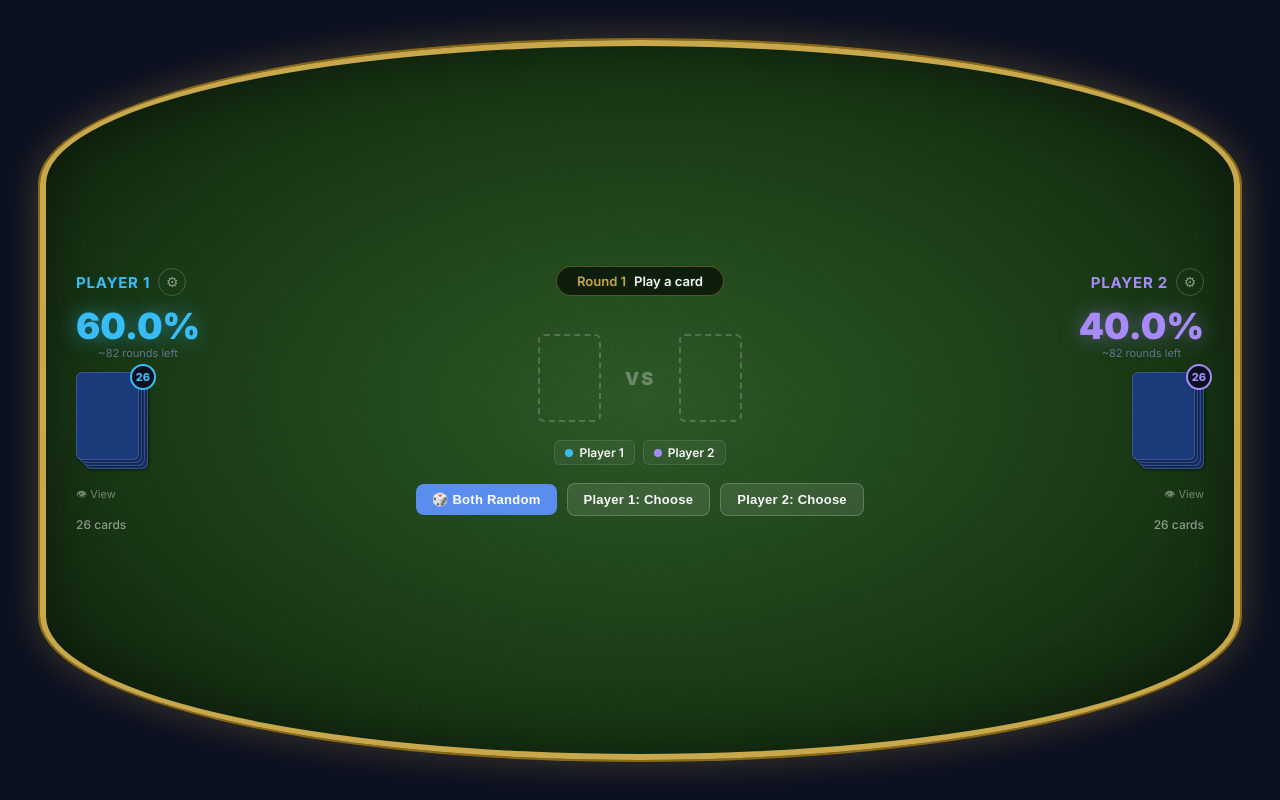
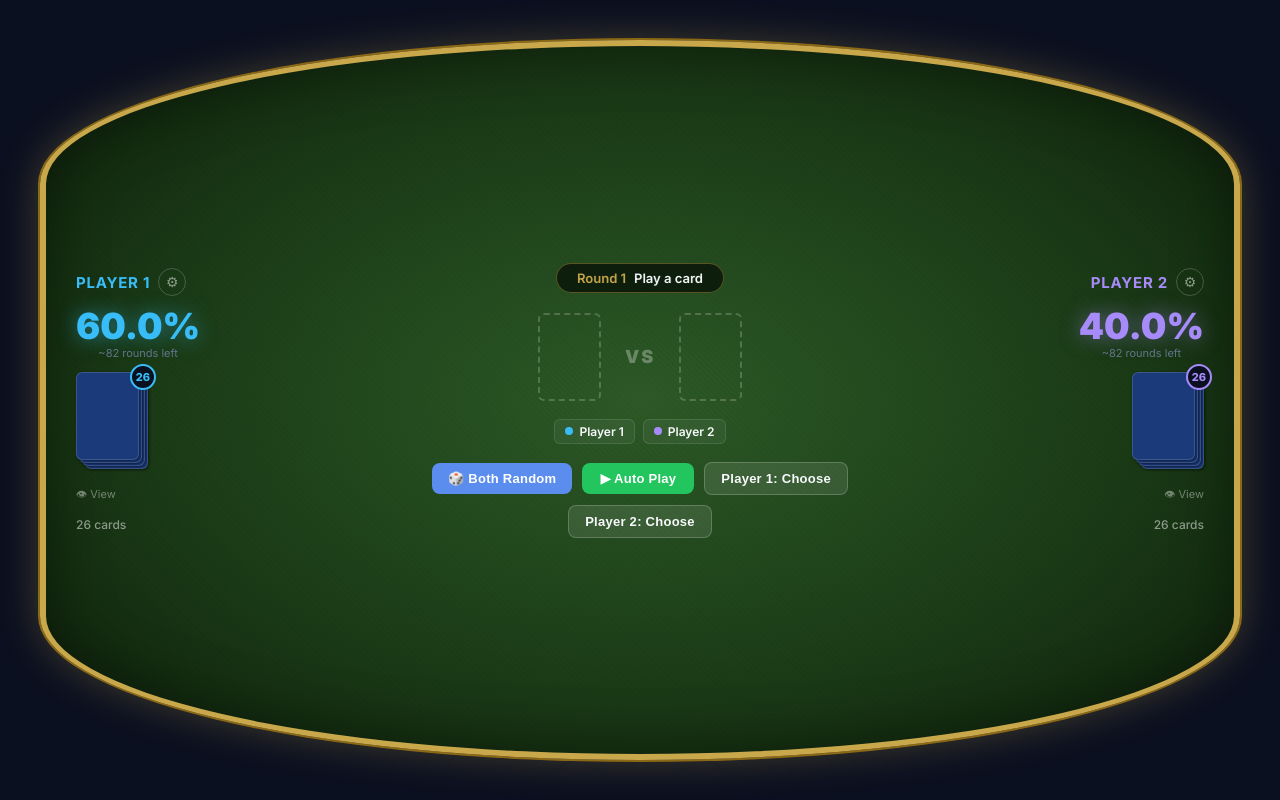
Before and after one commit to closedFist783/war-simulator, a React (Vite) app: page / in a window 1280 px wide. Both pictures are taken after a click on the button "🃏 Start Game". Built offline with nearby package versions, Linux system fonts and the light colour scheme.

Commit message:
feat: auto-play mode, fix deck viewer modal

```diff
--- a/src/components/CenterTable.tsx
+++ b/src/components/CenterTable.tsx
@@ -57,6 +57,11 @@ interface CenterTableProps {
   warFaceDownChosen: boolean;
   warP1DeciderChosen: boolean;
   warP2DeciderChosen: boolean;
+
+  // Auto-play
+  isAutoPlaying?: boolean;
+  onAutoPlay?: () => void;
+  onStopAutoPlay?: () => void;
 }
 
 export function CenterTable({
@@ -92,6 +97,9 @@ export function CenterTable({
   warFaceDownChosen,
   warP1DeciderChosen,
   warP2DeciderChosen,
+  isAutoPlaying,
+  onAutoPlay,
+  onStopAutoPlay,
 }: CenterTableProps) {
 
   const renderBattleCards = () => {
@@ -186,6 +194,11 @@ export function CenterTable({
               <button className="btn btn-primary" onClick={onPlayRandom} disabled={!p1HasCards || !p2HasCards}>
                 🎲 Both Random
               </button>
+              {isAutoPlaying ? (
+                <button className="btn btn-danger" onClick={onStopAutoPlay}>⏹ Stop</button>
+              ) : (
+                <button className="btn btn-success" onClick={onAutoPlay} disabled={!p1HasCards || !p2HasCards}>▶ Auto Play</button>
+              )}
               <button className="btn btn-secondary" onClick={onP1Choose} disabled={p1Chosen || !p1HasCards}>
                 {p1Name}: Choose
               </button>
@@ -200,6 +213,9 @@ export function CenterTable({
         return (
           <div className="controls-row">
             <div style={{ color: 'rgba(255,255,255,0.5)', fontSize: 13 }}>Playing cards…</div>
+            {isAutoPlaying && (
+              <button className="btn btn-danger" onClick={onStopAutoPlay}>⏹ Stop</button>
+            )}
           </div>
         );
 
@@ -230,6 +246,9 @@ export function CenterTable({
         return (
           <div className="controls-row">
             <div style={{ color: 'rgba(255,255,255,0.5)', fontSize: 13 }}>War cards flying…</div>
+            {isAutoPlaying && (
+              <button className="btn btn-danger" onClick={onStopAutoPlay}>⏹ Stop</button>
+            )}
           </div>
         );
 
--- a/src/components/DeckViewer.tsx
+++ b/src/components/DeckViewer.tsx
@@ -5,10 +5,12 @@ interface DeckViewerProps {
   playerName: string;
   accentColor: string;
   cards: GameCard[];
+  open: boolean;
   onClose: () => void;
 }
 
-export function DeckViewer({ playerName, accentColor, cards, onClose }: DeckViewerProps) {
+export function DeckViewer({ playerName, accentColor, cards, open, onClose }: DeckViewerProps) {
+  if (!open) return null;
   const RANK_ORDER = ['A','K','Q','J','10','9','8','7','6','5','4','3','2'];
   const SUIT_ORDER = ['♠','♣','♥','♦'];
   const sorted = [...cards].sort((a, b) => {
--- a/src/components/PokerTable.tsx
+++ b/src/components/PokerTable.tsx
@@ -162,6 +162,10 @@ export function PokerTable() {
   const [capturingCards] = useState(false);
   const [showWarBanner, setShowWarBanner] = useState(false);
 
+  // Auto-play
+  const [isAutoPlaying, setIsAutoPlaying] = useState(false);
+  const autoPlayRef = useRef<ReturnType<typeof setTimeout> | null>(null);
+
   // Refs
   const p1StackRef = useRef<HTMLDivElement>(null);
   const p2StackRef = useRef<HTMLDivElement>(null);
@@ -171,6 +175,16 @@ export function PokerTable() {
   // flyIdRef reserved for future flying card orchestration
   // const flyIdRef = useRef(0);
   const solverDebounceRef = useRef<ReturnType<typeof setTimeout> | null>(null);
+
+  // ===== AUTO-PLAY =====
+  const handleAutoPlay = useCallback(() => {
+    setIsAutoPlaying(true);
+  }, []);
+
+  const handleStopAutoPlay = useCallback(() => {
+    setIsAutoPlaying(false);
+    if (autoPlayRef.current) clearTimeout(autoPlayRef.current);
+  }, []);
 
   // ===== SOLVER =====
   const runProbUpdate = useCallback(async (h1: PlayerHandState, h2: PlayerHandState) => {
@@ -248,6 +262,37 @@ export function PokerTable() {
     // eslint-disable-next-line react-hooks/exhaustive-deps
   }, []);
 
+  // Auto-play effect
+  useEffect(() => {
+    if (!isAutoPlaying) return;
+
+    if (phase === 'game_over') {
+      setIsAutoPlaying(false);
+      return;
+    }
+
+    let fn: (() => void) | null = null;
+    if (phase === 'choosing') {
+      fn = handlePlayRandom;
+    } else if (phase === 'revealed' || phase === 'war_revealed' || phase === 'round_end') {
+      fn = handleNextRound;
+    } else if (phase === 'war_setup' || phase === 'war_facedown') {
+      fn = handleWarFaceDownRandom;
+    } else if (phase === 'war_deciding') {
+      fn = handleWarDecidingRandom;
+    }
+    // Other phases (animating etc): do nothing, wait for next render
+
+    if (fn) {
+      autoPlayRef.current = setTimeout(fn, 80);
+    }
+
+    return () => {
+      if (autoPlayRef.current) clearTimeout(autoPlayRef.current);
+    };
+  // eslint-disable-next-line react-hooks/exhaustive-deps
+  }, [isAutoPlaying, phase]);
+
   // ===== HAND MANAGEMENT =====
   const deductCard = (hand: PlayerHandState, rank: Rank): PlayerHandState => {
     const idx = hand.cards.findIndex(c => c.rank === rank);
@@ -284,6 +329,8 @@ export function PokerTable() {
 
   // ===== GAME FLOW =====
   const handleStartGame = () => {
+    setIsAutoPlaying(false);
+    if (autoPlayRef.current) clearTimeout(autoPlayRef.current);
     setPhase('choosing');
     setRoundNumber(1);
     setPotSize(0);
@@ -814,6 +861,9 @@ export function PokerTable() {
             warFaceDownChosen={warFaceDownChosen}
             warP1DeciderChosen={warP1DeciderChosen}
             warP2DeciderChosen={warP2DeciderChosen}
+            isAutoPlaying={isAutoPlaying}
+            onAutoPlay={handleAutoPlay}
+            onStopAutoPlay={handleStopAutoPlay}
           />
 
           {/* P2 - right side */}
@@ -836,15 +886,21 @@ export function PokerTable() {
           {/* WAR banner overlay */}
           <WarBanner visible={showWarBanner} />
 
-          {/* Deck viewer modal */}
-          {showDeckViewer && (
-            <DeckViewer
-              playerName={showDeckViewer === 'p1' ? p1.name : p2.name}
-              accentColor={showDeckViewer === 'p1' ? '#38BDF8' : '#A78BFA'}
-              cards={showDeckViewer === 'p1' ? p1.cards : p2.cards}
-              onClose={() => setShowDeckViewer(null)}
-            />
-          )}
+          {/* Deck viewer modals */}
+          <DeckViewer
+            playerName={p1.name}
+            accentColor="#38BDF8"
+            cards={p1.cards}
+            open={showDeckViewer === 'p1'}
+            onClose={() => setShowDeckViewer(null)}
+          />
+          <DeckViewer
+            playerName={p2.name}
+            accentColor="#A78BFA"
+            cards={p2.cards}
+            open={showDeckViewer === 'p2'}
+            onClose={() => setShowDeckViewer(null)}
+          />
 
           {/* Winner banner */}
           {phase === 'game_over' && gameWinner && (
--- a/src/styles/table.css
+++ b/src/styles/table.css
@@ -323,13 +323,27 @@ body {
 
 .btn-success {
   background: #22C55E;
-  color: #0B1020;
+  color: white;
+  border: none;
+  border-radius: 8px;
+  padding: 8px 18px;
+  font-weight: 600;
+  cursor: pointer;
+  transition: all 0.2s;
 }
+.btn-success:hover:not(:disabled) { background: #16a34a; transform: translateY(-1px); }
 
 .btn-danger {
   background: #F87171;
-  color: #0B1020;
+  color: white;
+  border: none;
+  border-radius: 8px;
+  padding: 8px 18px;
+  font-weight: 600;
+  cursor: pointer;
+  transition: all 0.2s;
 }
+.btn-danger:hover:not(:disabled) { background: #ef4444; transform: translateY(-1px); }
 
 .btn-small {
   padding: 4px 10px;
@@ -869,6 +883,38 @@ body {
   margin-bottom: 12px;
 }
 
+/* ===== MODAL OVERLAY ===== */
+
+.modal-overlay {
+  position: fixed;
+  inset: 0;
+  background: rgba(0, 0, 0, 0.7);
+  display: flex;
+  align-items: center;
+  justify-content: center;
+  z-index: 1000;
+  backdrop-filter: blur(4px);
+}
+
+.modal-panel {
+  background: #121A2B;
+  border: 1px solid rgba(201, 168, 76, 0.3);
+  border-radius: 16px;
+  padding: 20px;
+  width: 90%;
+  max-height: 80vh;
+  overflow-y: auto;
+}
+
+.modal-header {
+  display: flex;
+  align-items: center;
+  gap: 10px;
+  margin-bottom: 12px;
+  font-weight: 700;
+  font-size: 16px;
+}
+
 /* ===== PREFERS-REDUCED-MOTION ===== */
 
 @media (prefers-reduced-motion: reduce) {
```
